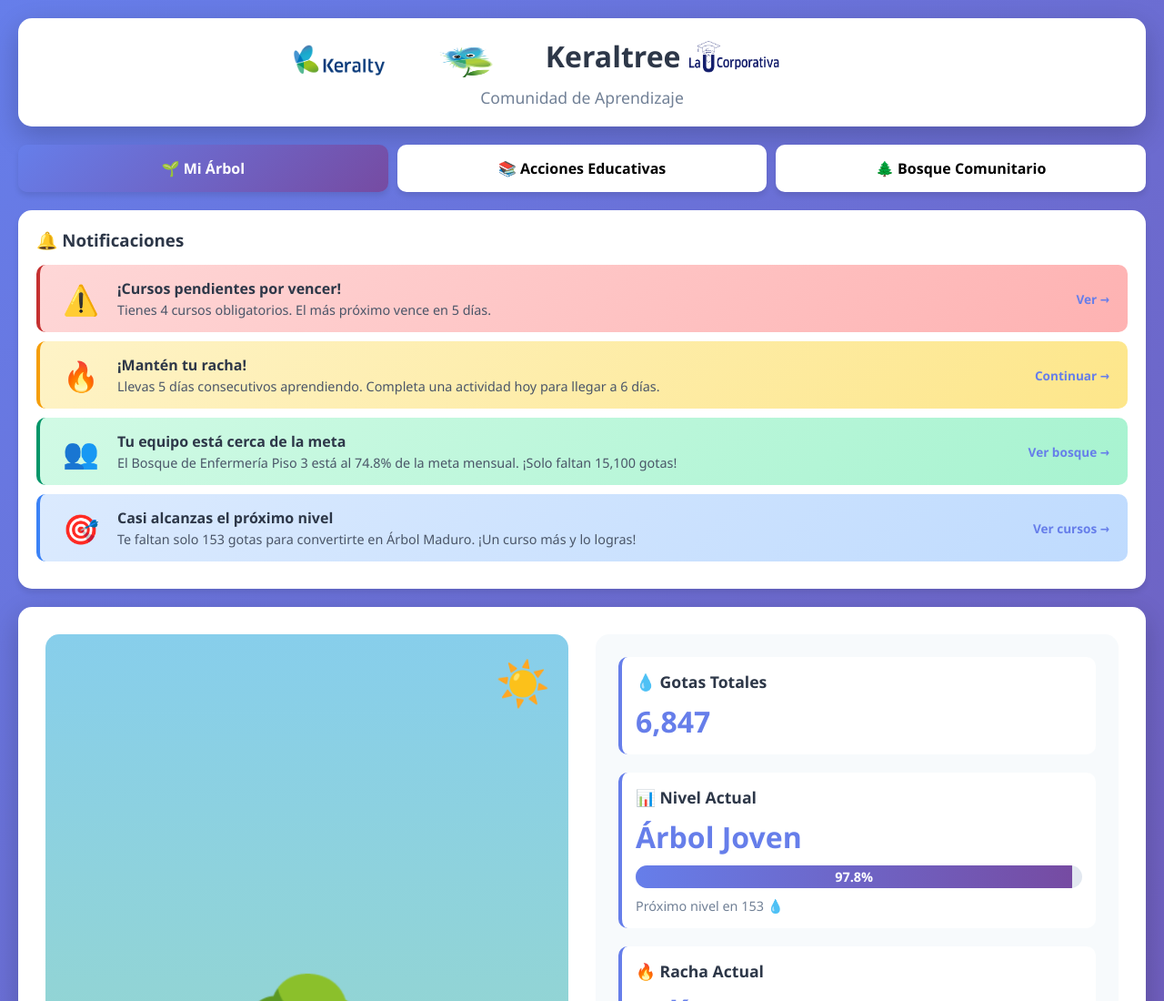
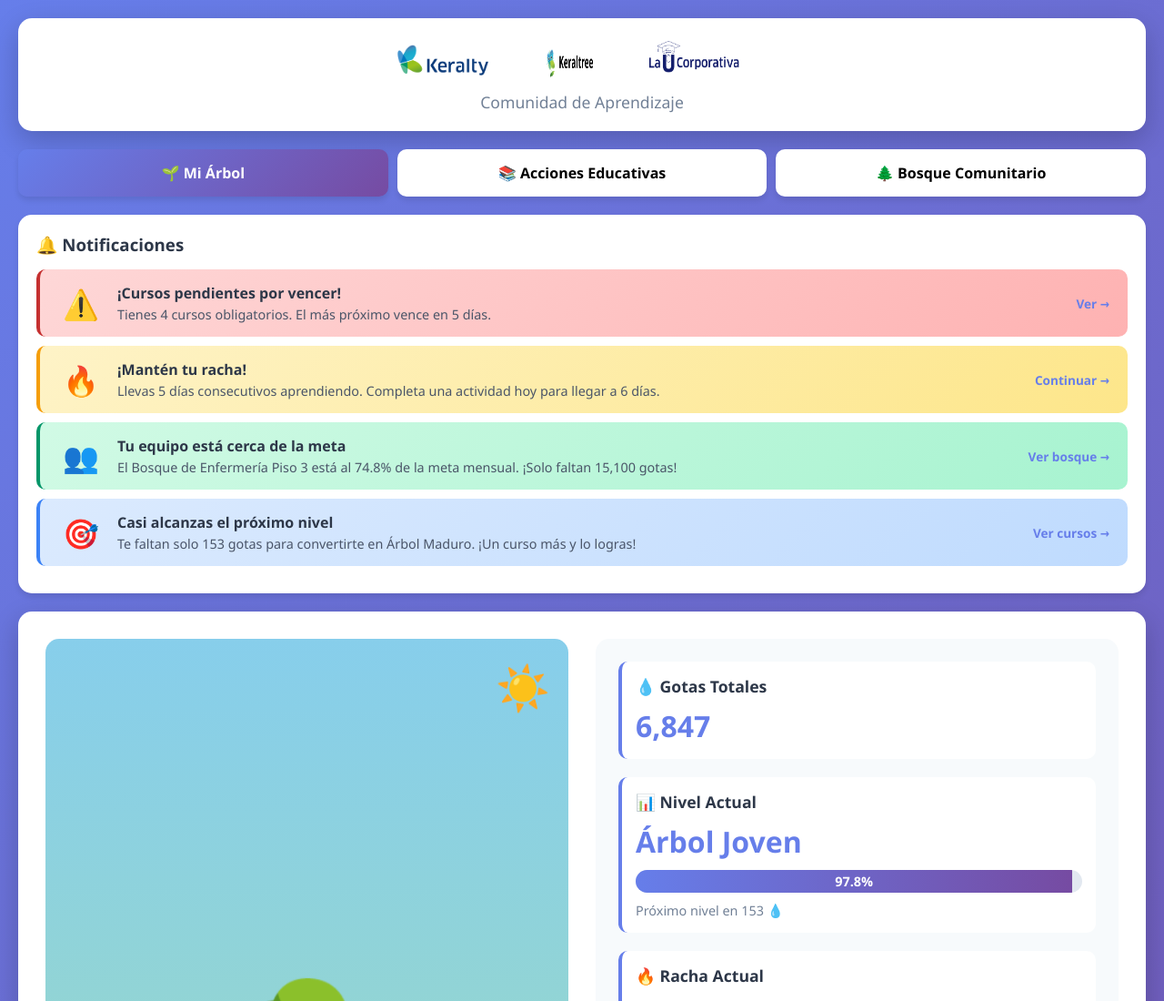
Before and after one commit to ivyduk/keraltree, a plain HTML site: page index.html in a window 1280 px wide. Shown: the top 1100 px of the page at 91% size. Drawn offline with Linux system fonts and the light colour scheme.

Commit message:
Update index.html

```diff
--- a/index.html
+++ b/index.html
@@ -885,10 +885,8 @@
         <div class="header">
             <h1>
                 <img src="Logo_K.png" alt="Logo K" style="width: 100px; height: 40px; vertical-align: middle; margin-right: 30px;">
-                <img src="Logo.png" alt="Logo" style="width: 100px; height: 40px; vertical-align: middle; margin-right:  30px;">
-                 Keraltree
-
-                <img src="Logo_U.png" alt="Logo U" style="width: 100px; height: 40px; vertical-align: middle; margin-right: 100px;">
+                <img src="Keraltree.png" alt="Keraltree" style="width: 100px; height: 50px; vertical-align: middle; margin-right: 30px;">
+                <img src="Logo_U.png" alt="Logo U" style="width: 100px; height: 40px; vertical-align: middle; margin-right: 30px;">
             </h1>
             <p>Comunidad de Aprendizaje</p>
         </div>
```
